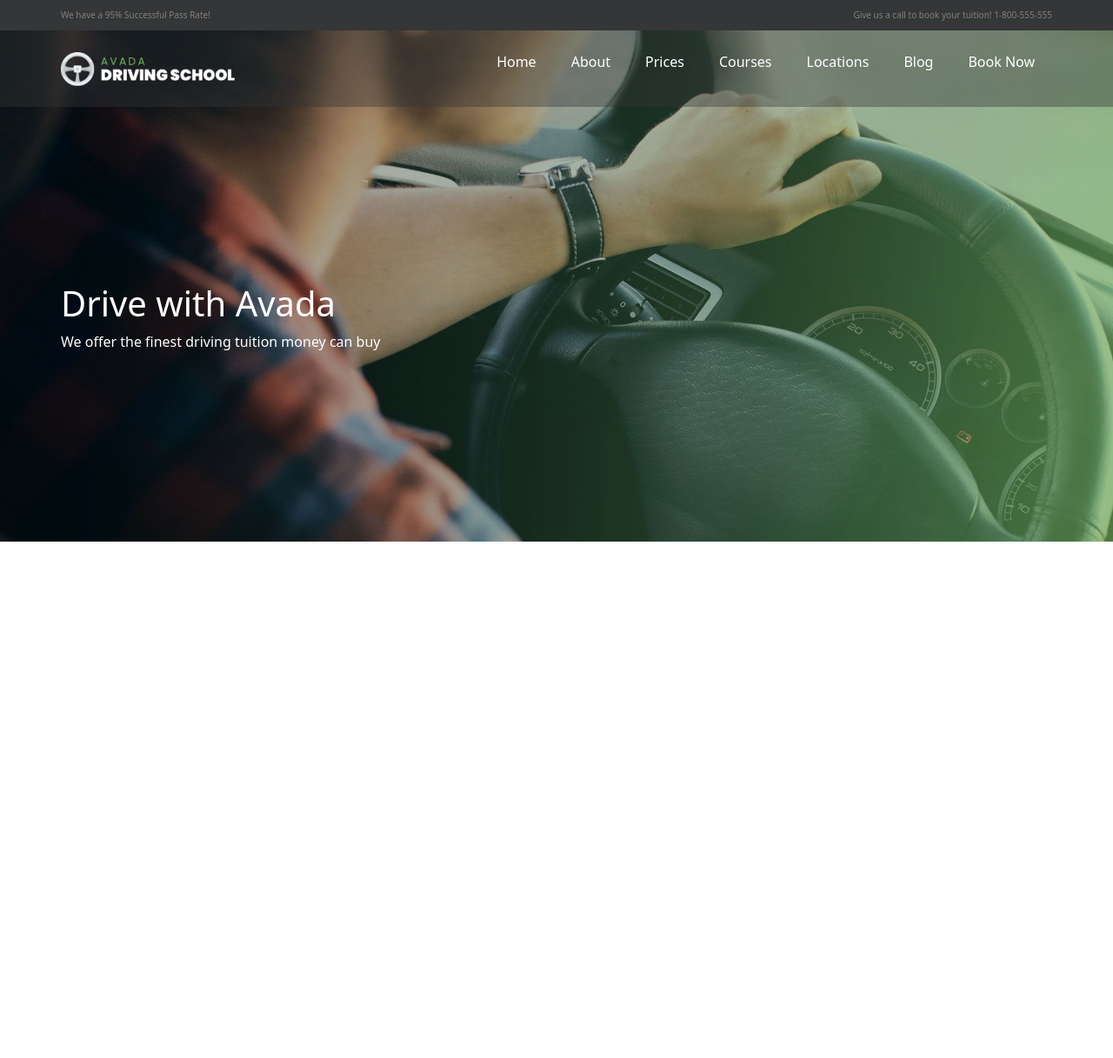
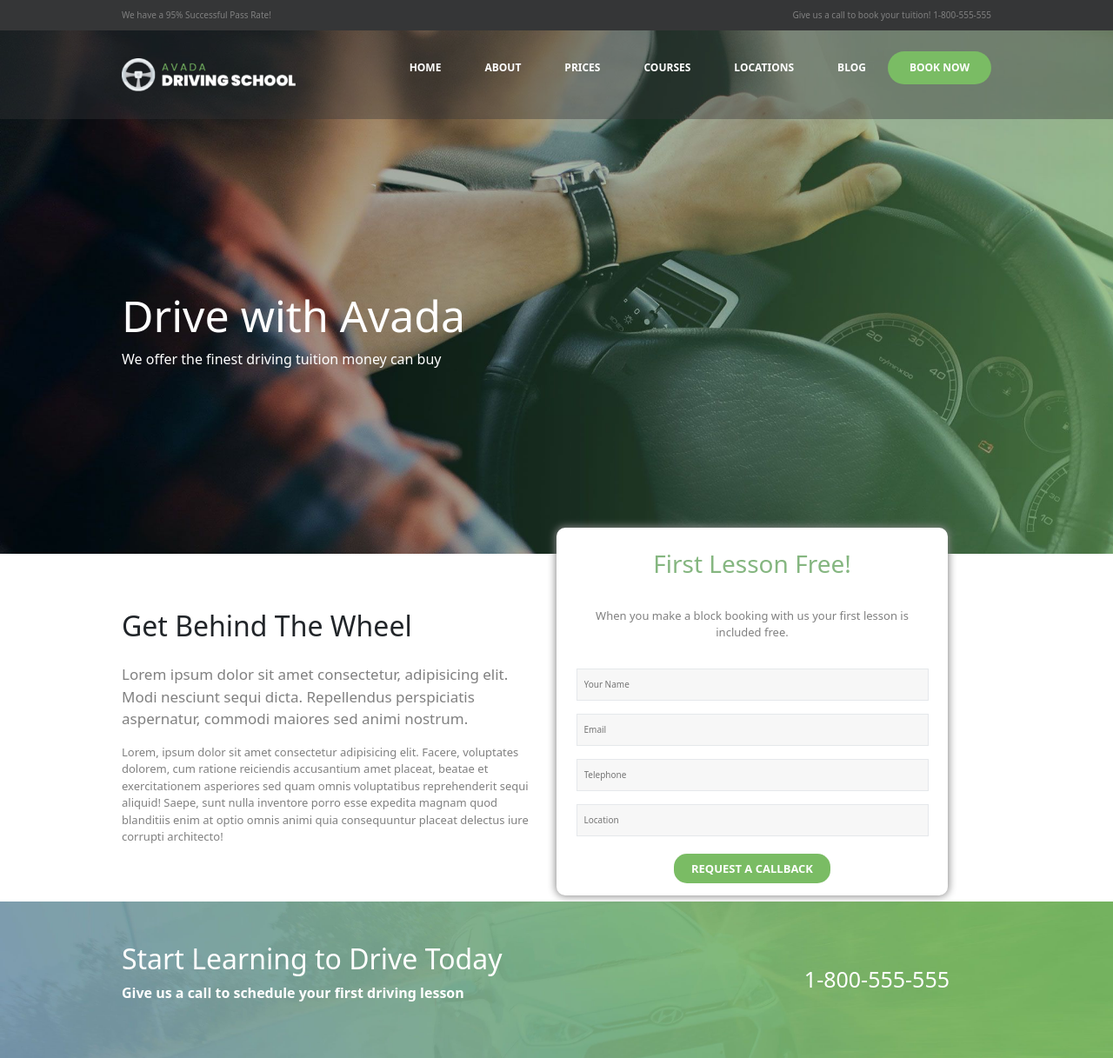
Before and after one commit to adrianobarboza31/proj-html-vuejs, a Vue app: page / in a window 1280 px wide. Shown: the whole page at 87% size. Before the commit the page ends 800 px from the top, so only its background shows below. Built offline with nearby package versions, Linux system fonts and the light colour scheme.

Commit message:
add section2

```diff
--- a/src/assets/styles/general.scss
+++ b/src/assets/styles/general.scss
@@ -1,6 +1,6 @@
 $fa-font-path: '../webfonts';
 @import 'bootstrap/scss/bootstrap';
 .ab-container{
-    max-width: 1140px;
+    max-width: 1000px;
     margin: 0 auto;
 }
--- a/src/components/HeroComponent.vue
+++ b/src/components/HeroComponent.vue
@@ -22,4 +22,7 @@ div{
 .ab-hero{
     min-height: 500px;
 }
+h1{
+    font-size: 50px;
+}
 </style>
--- a/src/components/MainComponent.vue
+++ b/src/components/MainComponent.vue
@@ -1,12 +1,18 @@
 <template>
   <div>
-
+    <Section1Component/>
+    <Section2Component/>
   </div>
 </template>
 
 <script>
+import Section1Component from './Section1Component.vue';
+import Section2Component from './Section2Component.vue';
   export default {
-
+    components:{
+      Section1Component,
+      Section2Component
+    }
   }
 </script>
 
--- a/src/components/NavBarComponent.vue
+++ b/src/components/NavBarComponent.vue
@@ -7,7 +7,7 @@
             </div>
         </div>
         <div class="layover">
-            <div class="ab-container d-flex justify-content-between align-items-end pt-4 pb-4 ">
+            <div class="ab-container d-flex justify-content-between align-items-center pt-4 pb-4 ">
             <div>
                 <div>
                     <img src="/img/avada-drivers-logo-2x-300x58.png" alt="">
@@ -15,13 +15,14 @@
             </div>
             <div>
                 <ul class="d-flex">
-                        <li>Home</li>
-                        <li>About</li>
-                        <li>Prices</li>
-                        <li>Courses</li>
-                        <li>Locations</li>
-                        <li>Blog</li>
-                        <li>Book Now</li>
+
+                        <li><strong>Home</strong></li>
+                        <li><strong>About</strong></li>
+                        <li><strong>Prices</strong></li>
+                        <li><strong>Courses</strong></li>
+                        <li><strong>Locations</strong></li>
+                        <li><strong>Blog</strong></li>
+                        <li><strong>Book Now</strong></li>
                 </ul>
             </div>
         </div>
@@ -48,7 +49,14 @@
 li{
     list-style: none;
     color: white;
-    padding: 0 20px;
+    padding: 10px 25px;
+   text-transform: uppercase;
+   font-weight: 500;
+   font-size: 12px;
+}
+li:last-child{
+    background-color:#7ABC64 ;
+    border-radius: 20px;
 }
 img{
     width: 200px;
--- /dev/null
+++ b/src/components/Section1Component.vue
@@ -0,0 +1,82 @@
+<template>
+    <div class="ab-container d-flex mb-5">
+        <div class="ab-card pt-5">
+            <h2 class="pt-3 pb-3">Get Behind The Wheel</h2>
+            <p>Lorem ipsum dolor sit amet consectetur, adipisicing elit. Modi nesciunt sequi dicta. Repellendus perspiciatis aspernatur, commodi maiores sed animi nostrum.</p>
+            <p>
+                Lorem, ipsum dolor sit amet consectetur adipisicing elit. Facere, voluptates dolorem, cum ratione reiciendis accusantium amet placeat, beatae et exercitationem asperiores sed quam omnis voluptatibus reprehenderit sequi aliquid! Saepe, sunt nulla inventore porro esse expedita magnam quod blanditiis enim at optio omnis animi quia consequuntur placeat delectus iure corrupti architecto!
+            </p>
+        </div>
+        <div class="relative ">
+            <div class="text-center inputcard">
+                <h3>First Lesson Free!</h3>
+                <p>When you make a block booking with us your first lesson is included free.</p>
+                <input type="text" placeholder="Your Name">
+                <br>
+                <input type="text" placeholder="Email">
+                <br>
+                <input type="text" placeholder="Telephone">
+                <br>
+                <input class="mb-4" type="text" placeholder="Location">
+                <br>
+                <span  class=""><strong>Request a Callback</strong> </span>
+            </div>
+        </div>
+    </div>
+</template>
+
+<script>
+    export default {
+
+    }
+</script>
+
+<style lang="scss" scoped>
+p{
+    font-size: 17px;
+    color: grey;
+}
+p:last-child{
+    font-size: 13px;
+}
+.ab-card{
+    width: 50%;
+    padding-right: 30px;
+}
+h3{
+    color: #85b680;
+    padding: 25px 0;
+}
+.inputcard{
+    box-shadow: 0px 0px 10px 1px #888888;
+    position: absolute;
+    border-radius: 10px;
+    top: -30px;
+    background-color: white;
+    width: 450px;
+    padding-bottom: 20px;
+}
+.relative{
+    position: relative;
+}
+div.inputcard p{
+    font-size: 13px;
+    padding: 0 29px;
+}
+input{
+    width: 90%;
+    background-color: #F7F7F7;
+    border: 1px solid #e5e8eb;
+    margin-top: 15px;
+    font-size: 10px;
+    padding: 10px 8px;
+}
+span{
+    background-color: #7ABC64;
+    color: white;
+    padding: 8px 20px;
+    border-radius: 15px;
+    text-transform: uppercase;
+    font-size: 13px;
+}
+</style>
--- /dev/null
+++ b/src/components/Section2Component.vue
@@ -0,0 +1,33 @@
+<template>
+    <div class="img-sfondo">
+        <div class="ab-container d-flex justify-content-between align-items-center centro">
+            <div>
+                <h2>Start Learning to Drive Today</h2>
+                <p><strong>Give us a call to schedule your first driving lesson</strong></p>
+            </div>
+            <div class="pe-5">
+                1-800-555-555
+            </div>
+        </div>
+    </div>
+</template>
+
+<script>
+
+    export default {
+    }
+</script>
+
+<style lang="scss" scoped>
+.img-sfondo{
+    background-image: url('/img/horizontal-cta-background.jpg');
+    background-size: cover;
+    color: white;
+}
+div.pe-5{
+    font-size: 25px;
+}
+.centro{
+    height: 180px;
+}
+</style>
```
